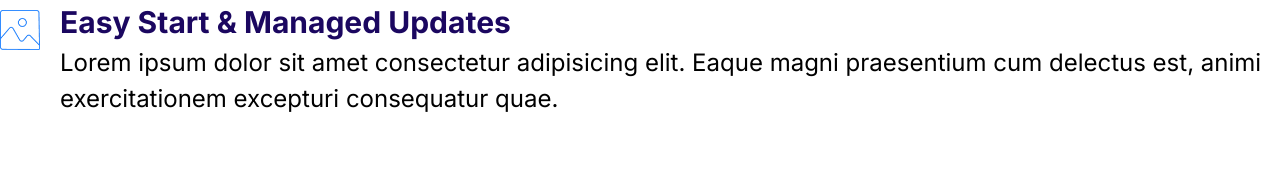
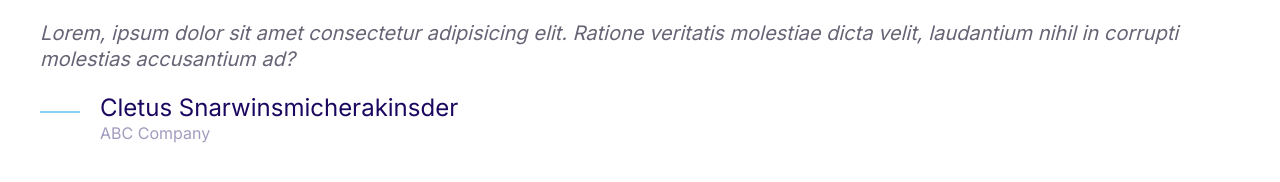
Before and after one commit to whyDoILoveThis/First-Web-Project-Moshified-, a plain HTML site: page index.html in a window 1280 px wide. Drawn offline with Linux system fonts and the light colour scheme.

Commit message:
Build Quote Component and mass sorting

```diff
--- a/css/style.css
+++ b/css/style.css
@@ -10,8 +10,10 @@
     --color-accent: #ff3400;
     --color-headings: #1b0760;
     --color-body-text: #918ca4;
+    --color-quote-text: #676475;
     --color-border: #ccc;
     --border-radius: 30px;
+
 }
 
 html {
@@ -55,10 +57,10 @@ p {
 /* Links */
 .link-arrow {
     color: var(--color-accent);
-    text-transform: uppercase;
-    text-decoration: none;
     font-size: 2rem;
     font-weight: bold;
+    text-decoration: none;
+    text-transform: uppercase;
 }
 
 .link-arrow::after {
@@ -81,11 +83,11 @@ p {
 /* Badges */
 .badge {
     border-radius: 20px;
+    font-size: 2rem;
+    font-weight: 600;
     padding: 0.5rem 2rem;
-    font-weight: 600;
+    transition: font-size 0.5s;
     white-space: nowrap;
-    font-size: 2rem;
-    transition: font-size 0.5s;
 }
 
 .badge--small {
@@ -115,9 +117,9 @@ p {
 
 /* Lists */
 .list {
+    color: var(--color-headings);
     list-style: none;
     padding: 0;
-    color: var(--color-headings);
 }
 
 .list--inline .list__item {
@@ -153,26 +155,26 @@ p {
 
 .icon-container {
     background: #f3f9fa;
+    border-radius: 100%;
+    display: inline-flex;
     width: 64px;
     height: 64px;
-    border-radius: 100%;
-    display: inline-flex;
     justify-content: center;
     align-items: center;
 }
 
 /* Buttons */
 .btn {
+    border-radius: 40px;
+    border: 0;
+    cursor: pointer;
     font-size: 1.8rem;
     font-weight: 600;
+    margin: 1rem 0;
+    padding: 2rem 3rem;
+    text-align: center;
+    text-decoration: 0;
     text-transform: uppercase;
-    text-align: center;
-    padding: 2rem 3rem;
-    border: 0;
-    text-decoration: 0;
-    border-radius: 40px;
-    cursor: pointer;
-    margin: 1rem 0;
     transition: background 0.12s;
 }
 
@@ -208,8 +210,8 @@ p {
 
 .btn--outline {
     background: #fff;
+    border: 2px solid var(--color-headings);
     color: var(--color-headings);
-    border: 2px solid var(--color-headings);
 }
 
 .btn--outline:hover {
@@ -230,13 +232,13 @@ p {
 
 /* Input */
 .input {
-    padding: 1.5rem 3.5rem;
+    border-radius: var(--border-radius);
     border: 1px solid var(--color-border);
-    border-radius: var(--border-radius);
-    outline: 0;
     color: var(--color-headings);
     flex-grow: 1;
+    outline: 0;
     padding: 1.5rem 1rem;
+    padding: 1.5rem 3.5rem;
 }
 
 .input::placeholder {
@@ -298,18 +300,18 @@ p {
 
 .plan--popular .card__header::before {
     content: url(/css/images/popular.svg);
-    width: 40px;
     display: inline-block;
     position: absolute;
+    right: 5%;
     top: -6px;
-    right: 5%;
+    width: 40px;
 }
 
 .plan__name {
     color: #fff;
+    font-size: 2.4rem;
+    font-weight: 500;
     margin: 0;
-    font-weight: 500;
-    font-size: 2.4rem;
 }
 
 .plan__price {
@@ -319,15 +321,15 @@ p {
 .plan__billing-cycle {
     font-size: 2.4rem;
     font-weight: 300;
+    margin-right: 1rem;
     opacity: .8;
-    margin-right: 1rem;
 }
 
 .plan__description {
+    display: block;
     font-size: 2rem;
     font-weight: 300;
     letter-spacing: 1px;
-    display: block;
 }
 
 .plan .list__item {
@@ -369,3 +371,52 @@ p {
 .media__body {
     margin-left: 2rem;
 }
+
+/* Quotes */
+.quote {
+    font-size: 3rem;
+    font-style: italic;
+    color: var(--color-quote-text);
+    line-height: 1.3;
+}
+
+.quote__text::before {
+    content: open-quote;
+}
+
+.quote__text::after {
+    content: close-quote;
+}
+
+.quote__author {
+    font-size: 3rem;
+    font-weight: 500;
+    font-style: normal;
+    margin-bottom: 0;
+}
+
+.quote__company {
+    color: var(--color-headings);
+    opacity: .4;
+    font-size: 2rem;
+    font-style: normal;
+}
+
+.quote__line {
+    position: relative;
+    bottom: 10px;
+}
+
+@media screen and (min-width: 950px) {
+    .quote {
+        font-size: 2rem;
+    }
+
+    .quote__author {
+        font-size: 2.4rem;
+    }
+
+    .quote__company {
+        font-size: 1.6rem;
+    }
+}
--- a/index.html
+++ b/index.html
@@ -15,22 +15,27 @@
     <title>Smithified.com</title>
   </head>
   <body>
+    <blockquote class="quote">
+      <p class="quote___text">
+        Lorem, ipsum dolor sit amet consectetur adipisicing elit. Ratione
+        veritatis molestiae dicta velit, laudantium nihil in corrupti molestias
+        accusantium ad?
+      </p>
+      <footer>
         <div class="media">
           <div class="media__image">
-        <img
-          class="icon"
-          src="/css/images/snap.png"
-          alt="Snapshot of landscape icon"
-        />
+            <svg class="icon icon--primary quote__line">
+              <use href="css/images/icon-sprite-sheet.svg#line"></use>
+            </svg>
           </div>
           <div class="media__body">
-        <h3 class="media__title">Easy Start & Managed Updates</h3>
-        <p>
-          Lorem ipsum dolor sit amet consectetur adipisicing elit. Eaque magni
-          praesentium cum delectus est, animi exercitationem excepturi
-          consequatur quae.
-        </p>
+            <h3 class="media__title quote__author">
+              Cletus Snarwinsmicherakinsder
+            </h3>
+            <p class="quote__company">ABC Company</p>
           </div>
         </div>
+      </footer>
+    </blockquote>
   </body>
 </html>
```
Also changed, not shown: css/components/media-object.html (+22 -2 lines), css/components/quote.html (added, +22 -0 lines). Lines whose indentation alone changed are shown as unchanged.
